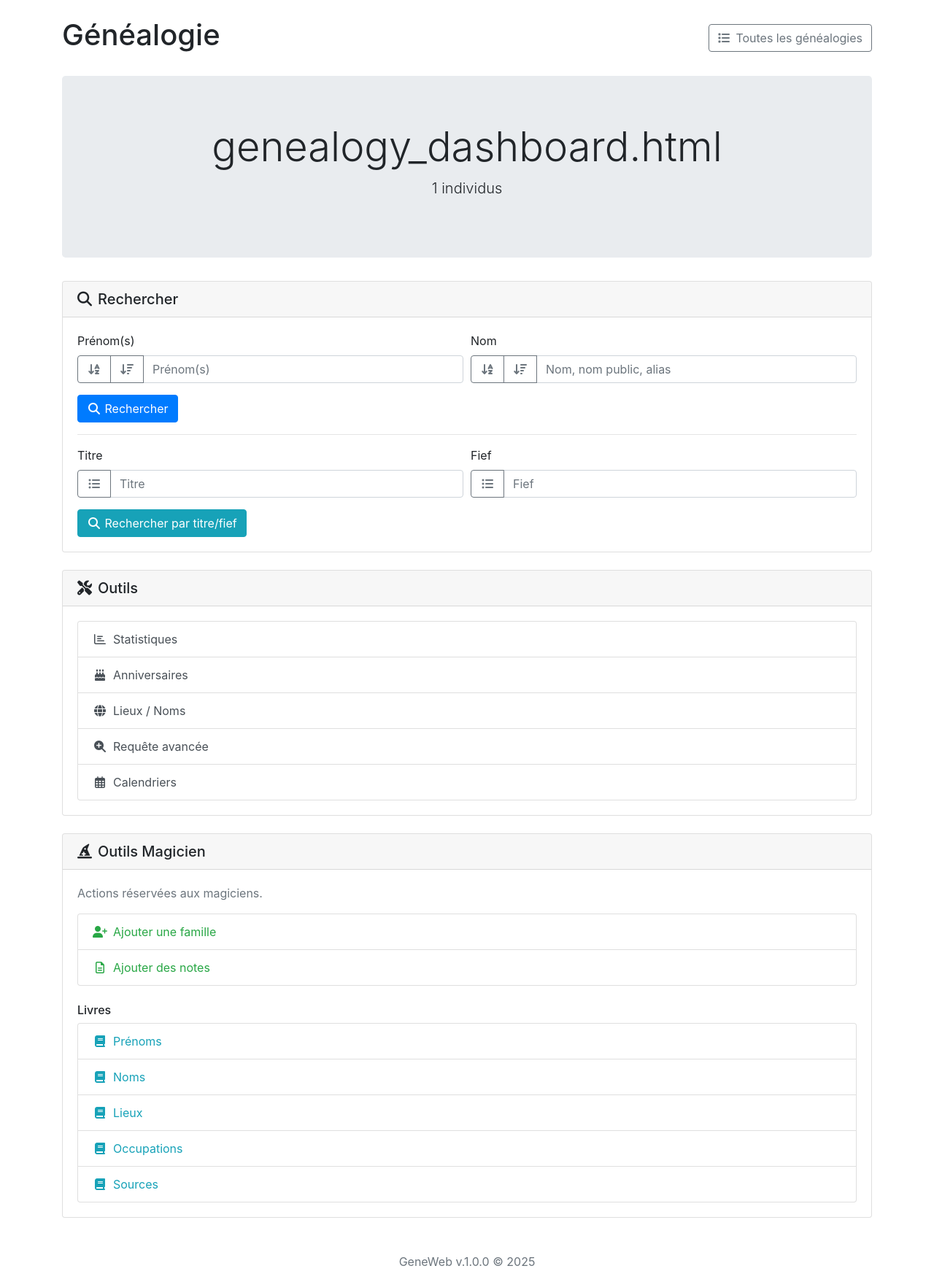
After one commit to corentinlevet/LegacyDefense, a FastAPI app: template src/geneweb/presentation/web/templates/genealogy_dashboard.html in a window 1280 px wide. The commit adds this page. Shown: the whole page at 73% size. Run offline with FastAPI, Linux system fonts and the light colour scheme; the template is opened without the code that fills it: most values are stand-ins (such as "Sample title", 1, 10 or a date in 2020).

Commit message:
[+] Now can Open a genealogy in gwd.

```diff
--- a/code/isort.cfg
+++ /dev/null
@@ -1,4 +0,0 @@
-[settings]
-profile = black
-line_length = 88
-skip = .venv,__pycache__,.mypy_cache,.pytest_cache
--- a/code/pyproject.toml
+++ /dev/null
@@ -1,3 +0,0 @@
-[tool.black]
-line-length = 88
-target-version = ["py311"]
--- /dev/null
+++ b/pyproject.toml
@@ -0,0 +1,4 @@
+[tool.isort]
+profile = "black"
+line_length = 88
+skip = [".venv", "__pycache__", ".mypy_cache", ".pytest_cache"]
--- /dev/null
+++ b/src/geneweb/presentation/web/templates/genealogy_dashboard.html
@@ -0,0 +1,169 @@
+<!DOCTYPE html>
+<html lang="fr">
+<head>
+    <meta charset="UTF-8">
+    <meta name="viewport" content="width=device-width, initial-scale=1.0">
+    <title>Généalogie - {{ genealogy_name }}</title>
+    <link rel="stylesheet" href="https://cdn.jsdelivr.net/npm/bootstrap@4.6.2/dist/css/bootstrap.min.css">
+    <link rel="stylesheet" href="https://cdnjs.cloudflare.com/ajax/libs/font-awesome/6.4.0/css/all.min.css">
+</head>
+<body>
+    <div class="container mt-4">
+        <!-- Header -->
+        <div class="d-flex justify-content-between align-items-center mb-4">
+            <h1 id="genealogyTitle">Généalogie</h1>
+            <a href="/gwd" class="btn btn-outline-secondary">
+                <i class="fas fa-list mr-1"></i> Toutes les généalogies
+            </a>
+        </div>
+
+        <div class="jumbotron text-center">
+            <h1 class="display-4" id="genealogyNameHeader"></h1>
+            <p class="lead">{{ nb_persons }} individus</p>
+        </div>
+
+        <!-- Search Section -->
+        <div class="card mb-4">
+            <div class="card-header">
+                <h5 class="mb-0"><i class="fas fa-search mr-2"></i>Rechercher</h5>
+            </div>
+            <div class="card-body">
+                <form id="main-search" method="get" action="">
+                    <input type="hidden" name="m" value="S">
+                    <div class="form-row">
+                        <div class="form-group col-md-6">
+                            <label for="firstname">Prénom(s)</label>
+                            <div class="input-group">
+                                <div class="input-group-prepend">
+                                    <a role="button" href="#" class="btn btn-outline-secondary" title="Prénoms par ordre alphabétique"><i class="fa fa-arrow-down-a-z fa-fw"></i></a>
+                                    <a role="button" href="#" class="btn btn-outline-secondary" title="Prénoms par fréquence"><i class="fa fa-arrow-down-wide-short fa-fw"></i></a>
+                                </div>
+                                <input type="search" id="firstname" class="form-control" name="p" placeholder="Prénom(s)">
+                            </div>
+                        </div>
+                        <div class="form-group col-md-6">
+                            <label for="surname">Nom</label>
+                            <div class="input-group">
+                                <div class="input-group-prepend">
+                                    <a role="button" href="#" class="btn btn-outline-secondary" title="Noms par ordre alphabétique"><i class="fa fa-arrow-down-a-z fa-fw"></i></a>
+                                    <a role="button" href="#" class="btn btn-outline-secondary" title="Noms par fréquence"><i class="fa fa-arrow-down-wide-short fa-fw"></i></a>
+                                </div>
+                                <input type="search" id="surname" class="form-control" name="n" placeholder="Nom, nom public, alias">
+                            </div>
+                        </div>
+                    </div>
+                    <button type="submit" class="btn btn-primary"><i class="fa fa-search fa-fw"></i> Rechercher</button>
+                </form>
+                <hr>
+                <form id="title-search" class="mt-3" method="get" action="">
+                    <input type="hidden" name="m" value="TT">
+                     <div class="form-row">
+                        <div class="form-group col-md-6">
+                            <label for="titles">Titre</label>
+                             <div class="input-group">
+                                <div class="input-group-prepend">
+                                    <a class="btn btn-outline-secondary" role="button" href="#" title="Tous les titres"><i class="fa fa-list-ul fa-fw"></i></a>
+                                </div>
+                                <input type="search" class="form-control" name="t" id="titles" placeholder="Titre">
+                            </div>
+                        </div>
+                        <div class="form-group col-md-6">
+                            <label for="estates">Fief</label>
+                            <div class="input-group">
+                                <div class="input-group-prepend">
+                                    <a class="btn btn-outline-secondary" role="button" href="#" title="Tous les fiefs"><i class="fa fa-list-ul fa-fw"></i></a>
+                                </div>
+                                <input type="search" class="form-control" name="p" id="estates" placeholder="Fief">
+                            </div>
+                        </div>
+                    </div>
+                    <button type="submit" class="btn btn-info"><i class="fa fa-search fa-fw"></i> Rechercher par titre/fief</button>
+                </form>
+            </div>
+        </div>
+
+        <!-- Tools Section -->
+        <div class="card mb-4">
+            <div class="card-header">
+                <h5 class="mb-0"><i class="fas fa-tools mr-2"></i>Outils</h5>
+            </div>
+            <div class="card-body">
+                <div class="list-group">
+                    <a href="#" class="list-group-item list-group-item-action"><i class="far fa-chart-bar fa-fw mr-2"></i>Statistiques</a>
+                    <a href="#" class="list-group-item list-group-item-action"><i class="fa fa-cake-candles fa-fw mr-2"></i>Anniversaires</a>
+                    <a href="#" class="list-group-item list-group-item-action"><i class="fas fa-globe fa-fw mr-2"></i>Lieux / Noms</a>
+                    <a href="#" class="list-group-item list-group-item-action"><i class="fa fa-magnifying-glass-plus fa-fw mr-2"></i>Requête avancée</a>
+                    <a href="#" class="list-group-item list-group-item-action"><i class="far fa-calendar-days fa-fw mr-2"></i>Calendriers</a>
+                </div>
+            </div>
+        </div>
+
+        <!-- Wizard Tools Section -->
+        <div class="card mb-4">
+            <div class="card-header">
+                <h5 class="mb-0"><i class="fas fa-hat-wizard mr-2"></i>Outils Magicien</h5>
+            </div>
+            <div class="card-body">
+                 <p class="text-muted">Actions réservées aux magiciens.</p>
+                <div class="list-group">
+                    <a href="#" class="list-group-item list-group-item-action text-success"><i class="fas fa-user-plus mr-2"></i>Ajouter une famille</a>
+                    <a href="#" class="list-group-item list-group-item-action text-success"><i class="far fa-file-lines fa-fw mr-2"></i>Ajouter des notes</a>
+                </div>
+                <h6 class="mt-4">Livres</h6>
+                <div class="list-group">
+                    <a href="#" class="list-group-item list-group-item-action text-info"><i class="fas fa-book fa-fw mr-2"></i>Prénoms</a>
+                    <a href="#" class="list-group-item list-group-item-action text-info"><i class="fas fa-book fa-fw mr-2"></i>Noms</a>
+                    <a href="#" class="list-group-item list-group-item-action text-info"><i class="fas fa-book fa-fw mr-2"></i>Lieux</a>
+                    <a href="#" class="list-group-item list-group-item-action text-info"><i class="fas fa-book fa-fw mr-2"></i>Occupations</a>
+                    <a href="#" class="list-group-item list-group-item-action text-info"><i class="fas fa-book fa-fw mr-2"></i>Sources</a>
+                </div>
+            </div>
+        </div>
+
+        <!-- Footer -->
+        <footer class="text-center mt-5 mb-3">
+            <p class="text-muted">
+                GeneWeb v.1.0.0 &copy; 2025
+            </p>
+        </footer>
+    </div>
+
+    <script src="https://cdn.jsdelivr.net/npm/jquery@3.5.1/dist/jquery.slim.min.js"></script>
+    <script src="https://cdn.jsdelivr.net/npm/popper.js@1.16.1/dist/umd/popper.min.js"></script>
+    <script src="https://cdn.jsdelivr.net/npm/bootstrap@4.6.2/dist/js/bootstrap.min.js"></script>
+
+    <script>
+        document.addEventListener('DOMContentLoaded', function() {
+            // Extract genealogy name from URL, e.g., /genealogy/{name}
+            const pathParts = window.location.pathname.split('/');
+            const genealogyName = pathParts[pathParts.length - 1];
+
+            if (genealogyName) {
+                // Update page titles
+                document.title = `Généalogie - ${genealogyName}`;
+                document.getElementById('genealogyTitle').textContent = `Généalogie`;
+                document.getElementById('genealogyNameHeader').textContent = genealogyName;
+
+                // Update form actions to be relative to the current genealogy
+                const mainSearchForm = document.getElementById('main-search');
+                mainSearchForm.action = `/genealogy/${genealogyName}`;
+
+                const titleSearchForm = document.getElementById('title-search');
+                titleSearchForm.action = `/genealogy/${genealogyName}`;
+
+                // Update tool links
+                const toolLinks = document.querySelectorAll('.list-group-item');
+                toolLinks.forEach(link => {
+                    if (link.getAttribute('href') === '#') {
+                        // Example: update statistics link
+                        if (link.textContent.includes('Statistiques')) {
+                            link.href = `/genealogy/${genealogyName}/stats`; // Adjust this URL as needed
+                        }
+                        // Add other tool links here
+                    }
+                });
+            }
+        });
+    </script>
+</body>
+</html>
--- a/src/geneweb/presentation/web/templates/gwd.html
+++ b/src/geneweb/presentation/web/templates/gwd.html
@@ -77,7 +77,7 @@
                     const listItem = document.createElement('li');
                     listItem.className = 'list-group-item d-flex justify-content-between align-items-center';
                     listItem.innerHTML = `
-                        <a href="/genealogy/${genealogy.name}">${genealogy.name}</a>
+                        <a href="/genealogy/${genealogy.name}" title="Ouvrir la généalogie ${genealogy.name}">${genealogy.name}</a>
                         <div>
                             <a href="/genealogies/${genealogy.name}/import" class="btn btn-sm btn-info mr-2">
                                 <i class="fas fa-upload mr-1"></i> Importer GEDCOM
```
Also changed, not shown: src/geneweb/application/services.py (+24 -0 lines), src/geneweb/infrastructure/repositories/sql_genealogy_repository.py (added, +24 -0 lines), src/geneweb/presentation/dependencies.py (added, +21 -0 lines), src/geneweb/presentation/web/routers.py (+25 -4 lines), test.db.
